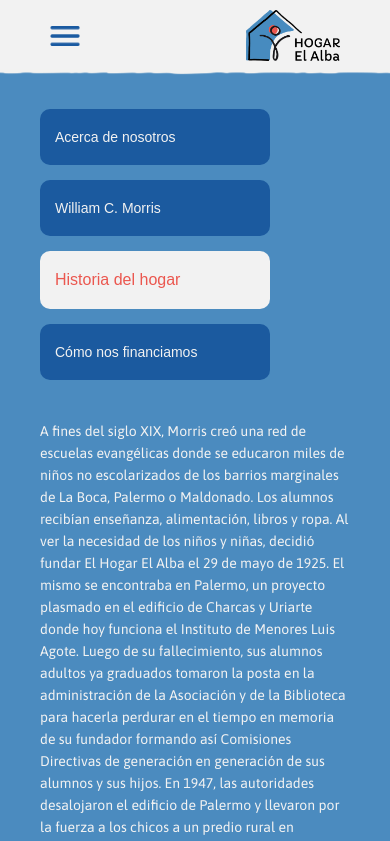
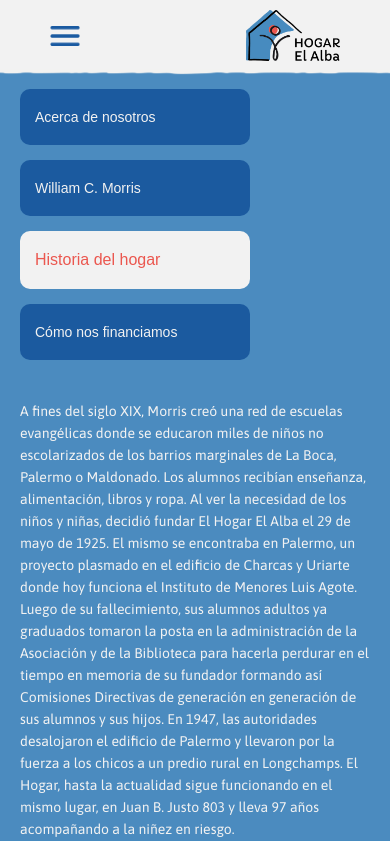
Before and after one commit to melmln/hogar-el-alba, a React (Create React App) app: page /historia in a window 390 px wide. Shown: the top 841 px of the page. Built offline with nearby package versions, Linux system fonts and the light colour scheme; a web font is replaced by a local one.

Commit message:
Cambio imagen WCM en vista mobile y ajusto responsive

```diff
--- a/src/components/Nosotros/Historia/Historia.css
+++ b/src/components/Nosotros/Historia/Historia.css
@@ -139,7 +139,7 @@
     /* Info */
 
     .info-historia-container {
-        padding:40px;
+        padding:20px;
         gap: 20px;
         padding-bottom: 0;
     }
@@ -173,44 +173,6 @@
         font-size: 14px;
     }
 
-    /* Info */
-
-    .info-historia-container {
-        padding: 40px;
-        gap: 20px;
-        padding-bottom: 0;
-
-    }
-
-    .info-text-historia {
-        font-size: 14px;
-    }
-
-}
-
-
-@media screen and (max-width: 375px) {
-
-    /* Subactegories */
-
-    .nosotros-btn {
-        font-size: 14px;
-    }
-
-    /* Info */
-
-    .info-historia-container {
-        padding: 30px;
-        gap: 20px;
-        padding-bottom: 0;
-
-    }
-
-    .info-text-historia {
-        font-size: 14px;
-    }
-
-
 }
 
 
@@ -222,21 +184,6 @@
         height: 1000px;
     }
 
-    /* Subcategories */
-
-    .nosotros-btn {
-        font-size: 14px;
-    }
-
-    /* Info */
-
-    .info-historia-container {
-        padding: 30px;
-        gap: 20px;
-        padding-bottom: 0;
-
-    }
-
     .info-text-historia {
         font-size: 12px;
     }
--- a/src/components/Nosotros/WilliamMorris/WilliamMorris.css
+++ b/src/components/Nosotros/WilliamMorris/WilliamMorris.css
@@ -121,11 +121,17 @@
         width: 100%;
         position: relative;
         background-image: url(../../../assets/img/nosotros/william-c-morris-2.png);
-        height: 530px;
+        height: 500px;
         background-repeat: no-repeat;
         background-size: contain;
     }
 
+}
+
+@media screen and (max-width: 750px) {
+    .wcm-img-container {
+        height: 380px;
+    }
 }
 
 @media screen and (max-width: 520px) {
@@ -145,14 +151,14 @@
     .wcm-img-container{
         width: 100%;
         background-image: url(../../../assets/img/nosotros/william-c-morris-mb.png);
-        height: 470px
+        height: 375px;
     }
 }
 
 @media screen and (max-width: 375px) {
     .wcm-img-container{
         width: 100%;
-        height: 400px;
+        height: 300px;
         background-image: url(../../../assets/img/nosotros/william-c-morris-mb.png);
     }
 
```
Also changed, not shown: src/assets/img/nosotros/william-c-morris-mb.png.
